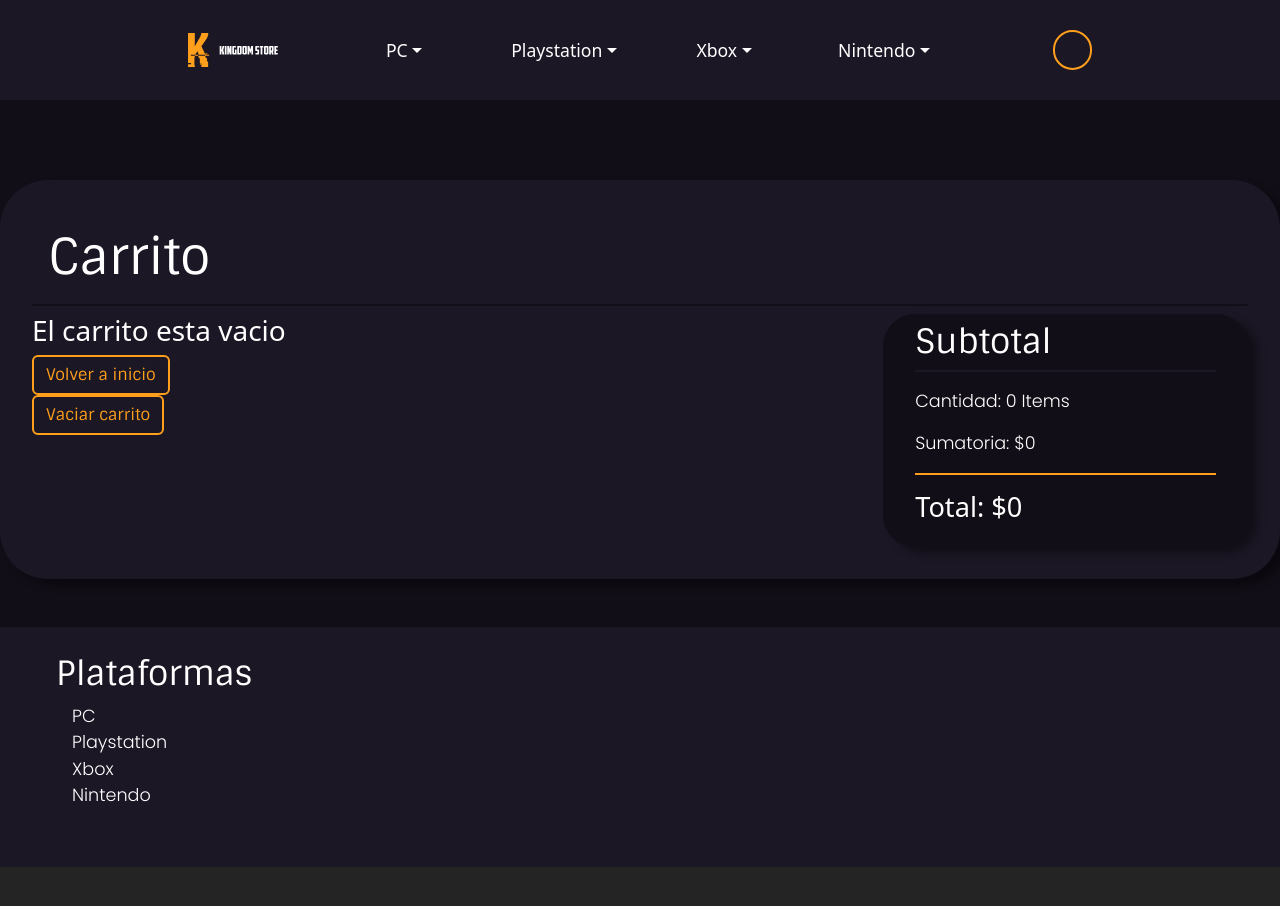
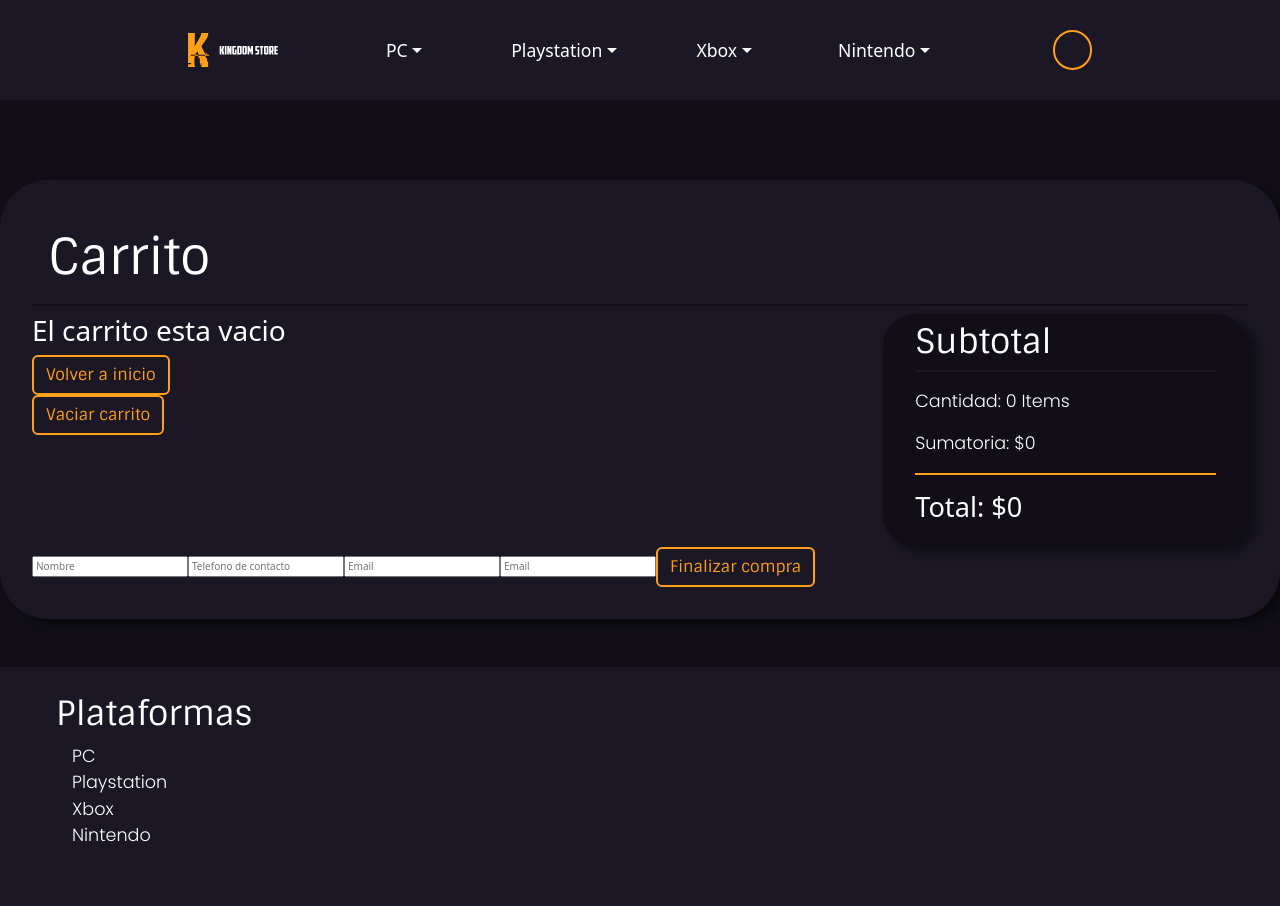
Before and after one commit to KingMacking/KingdomStore, a React (Vite) app: page /cart in a window 1280 px wide. Before the commit the page ends 867 px from the top, so only its background shows below. Built offline with nearby package versions, Linux system fonts and the light colour scheme; some icons are missing.

Commit message:
Generacion de orden funcional

```diff
--- a/src/components/Pages/CartPage/CartPage.jsx
+++ b/src/components/Pages/CartPage/CartPage.jsx
@@ -3,6 +3,7 @@ import { useCartContext } from "../../../context/CartContext";
 import { CartItem } from "./CartItem";
 
 import './CartPage.scss'
+import { OrderForm } from "./OrderForm";
 
 export const CartPage = () => {
     const {cartList, emptyCart, removeItem, cartTotalPrice, cartQuant} = useCartContext()
@@ -25,28 +26,17 @@ export const CartPage = () => {
                     <h3 className="cart-info-title">Subtotal</h3>
                     <div className="cart-info-detail">
                         <p className="cart-info-data">Cantidad: {cartQuant} Items</p>
-                        {cartQuant >= 15 ?
+                        {
                             <>
                                 <p className="cart-info-data">Sumatoria: ${cartTotalPrice}</p>
-                                <p className="cart-info-offer">Oferta por cantidad: 10% (15+)</p>
-                                <h4 className="cart-info-total">Total: ${cartTotalPrice - (cartTotalPrice*0.1)}</h4>
+                                {cartQuant >= 15 && <p className="cart-info-offer">Oferta por cantidad: 10% (15+)</p> || cartQuant >= 10 && <p className="cart-info-offer">Oferta por cantidad: 5% (10+)</p>}
+                                {cartQuant >= 15 && <h4 className="cart-info-total">Total: ${cartTotalPrice - (cartTotalPrice*0.1)}</h4> || cartQuant >= 10 && <h4 className="cart-info-total">Total: ${cartTotalPrice - (cartTotalPrice*0.05)}</h4> || <h4 className="cart-info-total">Total: ${cartTotalPrice}</h4>}
                             </>
-                            :
-                                cartQuant >= 10 ?
-                                <>
-                                    <p className="cart-info-data">Sumatoria: ${cartTotalPrice}</p>
-                                    <p className="cart-info-offer">Oferta por cantidad: 5% (10+)</p>
-                                    <h4 className="cart-info-total">Total: ${cartTotalPrice - (cartTotalPrice*0.05)}</h4>
-                                </>
-                                :
-                                <>
-                                    <p className="cart-info-data">Sumatoria: ${cartTotalPrice}</p>
-                                    <h4 className="cart-info-total">Total: ${cartTotalPrice}</h4>
-                                </>
                         }
                     </div>
                 </div>
             </div>
+            <OrderForm cartList={cartList} emptyCart={emptyCart} cartTotalPrice={cartTotalPrice} cartQuant={cartQuant}/>
         </div>
     )
 }
--- a/src/components/Pages/CartPage/CartPage.scss
+++ b/src/components/Pages/CartPage/CartPage.scss
@@ -1,6 +1,18 @@
 @import "../../sass/misc/Variables.scss";
 @import "../../sass/misc/Mixins.scss";
-
+.btn {
+    background-color: transparent;
+    color: $secondary;
+    border: $secondary 2px solid;
+    transition: all 150ms ease-in;
+    width: auto;
+    font-family: $font-principal;
+    &:hover{
+        color: $primary;
+        background-color: $secondary;
+        transition: all 150ms ease-in;
+    }
+}
 .cart-container {
     width: 80rem;
     height: auto;
@@ -25,19 +37,7 @@
         .cart-items {
             @include flex(column, space-between, flex-start, default);
             width: 70%;
-            .btn {
-                background-color: transparent;
-                color: $secondary;
-                border: $secondary 2px solid;
-                transition: all 150ms ease-in;
-                width: auto;
-                font-family: $font-principal;
-                &:hover{
-                    color: $primary;
-                    background-color: $secondary;
-                    transition: all 150ms ease-in;
-                }
-            }
+
         }
         .cart-info{
             width: 30%;
--- /dev/null
+++ b/src/components/Pages/CartPage/OrderForm.jsx
@@ -0,0 +1,70 @@
+import { addDoc, collection, documentId, getDocs, getFirestore, query, where, writeBatch } from 'firebase/firestore'
+import { useState } from 'react'
+
+export const OrderForm = ({cartList, emptyCart, cartTotalPrice, cartQuant}) => {
+    const[dataForm, setDataForm] = useState({
+        name: '',
+        phone: '',
+        email: ''
+    })
+
+    const handleInputChange = (e) => {
+        setDataForm({
+            ...dataForm,
+            [e.target.name]: e.target.value
+        })
+    }
+
+    const db = getFirestore()
+    const orders = collection(db, 'orders')
+    const queryCollection = collection(db, 'items')
+
+    const generateOrder = async (e) => {
+        e.preventDefault()
+        const order = {}
+
+        order.buyer = {
+            name: dataForm.name,
+            phone: dataForm.phone,
+            email: dataForm.email
+        }
+
+        order.items = cartList.map(prod => {
+            let price = prod.price - (prod.price * prod.sale / 100)
+            const {id, name, quant, platform, store} = prod
+            return {id, name, quant, platform, store, price}
+        })
+
+        order.total = cartTotalPrice
+
+        order.date = new Date().toLocaleDateString()
+
+        addDoc(orders, order)
+        .finally(emptyCart)
+
+        const queryUpdateStock = await query(queryCollection, where(documentId(), 'in', cartList.map(item => item.id)))
+
+        const batch = writeBatch(db)
+
+        await getDocs(queryUpdateStock)
+        .then(resp => resp.docs.forEach(res => batch.update({
+            stock: (res.data().stock - cartList.find(item => item.id === res.id).quant)
+        })))
+
+        batch.commit()
+    }
+
+
+
+    return (
+        <div>
+            <form onSubmit={generateOrder}>
+                <input type="text" name="name" placeholder="Nombre" value={dataForm.name} onChange={handleInputChange}/>
+                <input type="tel" name="phone" placeholder="Telefono de contacto" value={dataForm.phone} onChange={handleInputChange}/>
+                <input type="email" name="email" placeholder="Email" value={dataForm.email} onChange={handleInputChange}/>
+                <input type="email" name="email" placeholder="Email" value={dataForm.email} onChange={handleInputChange}/>
+                <button className="btn cart-btn" type="submit">Finalizar compra</button>
+            </form>
+        </div>
+    )
+}
--- a/src/components/Pages/ItemDetailContainer/ItemDetail.jsx
+++ b/src/components/Pages/ItemDetailContainer/ItemDetail.jsx
@@ -35,7 +35,7 @@ export const ItemDetail = ({game}) =>{
                         </>
                         :
                         <div>
-                                <span className="item-price">${game.price}</span>
+                            <span className="item-price">${game.price}</span>
                         </div>
                     }
                 </div>
--- a/src/components/Pages/ItemDetailContainer/ItemDetailContainer.jsx
+++ b/src/components/Pages/ItemDetailContainer/ItemDetailContainer.jsx
@@ -14,9 +14,9 @@ export const ItemDetailContainer = () => {
 
     const {gameId} = useParams()
 
+    const db = getFirestore()
+    const queryDoc = doc(db, 'games', gameId)
     useEffect(() =>{
-        const db = getFirestore()
-        const queryDoc = doc(db, 'games', gameId)
         getDoc(queryDoc)
         .then(resp => setGame({id: resp.id, ...resp.data()}))
         .finally(() => setLoading(false))
--- a/src/components/Pages/ItemDetailContainer/PlatformSelection.jsx
+++ b/src/components/Pages/ItemDetailContainer/PlatformSelection.jsx
@@ -8,7 +8,7 @@ export const PlatformSelection = ({game, handlePlatformSelection}) =>{
         <div className="platform-selection">
             <h2 className="platform-selection-title">Plataformas</h2>
             <select className="form-select" aria-label="platform select" onChange={(value) => handlePlatform(value.target.value)}>
-                <option value={"default"}>Seleccionar plataforma</option>
+                <option value={""}>Seleccionar plataforma</option>
                 {
                     game.platforms.map((option, index) =>{
                         return  (<option key={index} value={option.platform.slug}>
--- a/src/components/Pages/ItemDetailContainer/StoreSelection.jsx
+++ b/src/components/Pages/ItemDetailContainer/StoreSelection.jsx
@@ -10,7 +10,7 @@ export const StoreSelection = ({platform, handleStoreSelection, game}) => {
         <div className="store-selection">
             <h2 className="store-selection-title">Tienda</h2>
             <select className="form-select" aria-label="store select" onChange={(value) => handleStore(value.target.value)}>
-                <option value={"default"}>Seleccionar tienda</option>
+                <option value={""}>Seleccionar tienda</option>
                 {
                     game.stores.map((option, index) => {
                         return (
--- a/src/components/Pages/ItemListContainer/ItemListContainer.jsx
+++ b/src/components/Pages/ItemListContainer/ItemListContainer.jsx
@@ -26,18 +26,22 @@ export const ItemListContainer = () => {
 
     }
 
+    const db = getFirestore()
+    const queryCollection = collection(db, 'games')
+
     useEffect(() =>{
-        const db = getFirestore()
-        const queryCollection = collection(db, 'games')
         getDocs(queryCollection)
-        .then(
-            categoryId ?
-                storeId ?
-                    data => setGames(filterStore(filterCategory(data.docs.map(prod => ({id: prod.id, ...prod.data()})))))
-                    :
-                    data => setGames(filterCategory(data.docs.map(prod => ({id: prod.id, ...prod.data()}))))
-                :
-                data => setGames(data.docs.map(prod=> ({id: prod.id, ...prod.data()})))
+        .then((res) => {
+                if (categoryId) {
+                    if (storeId) {
+                        setGames(filterStore(filterCategory(res.docs.map(prod => ({id: prod.id, ...prod.data()})))))
+                    } else {
+                        setGames(filterCategory(res.docs.map(prod => ({id: prod.id, ...prod.data()}))))
+                    }
+                } else {
+                    setGames(res.docs.map(prod=> ({id: prod.id, ...prod.data()})))
+                }
+            }
         )
         .finally(() => setLoading(false))
     },[categoryId, storeId])
```
Also changed, not shown: src/components/Pages/ItemDetailContainer/ItemCount.jsx (+3 -10 lines).
